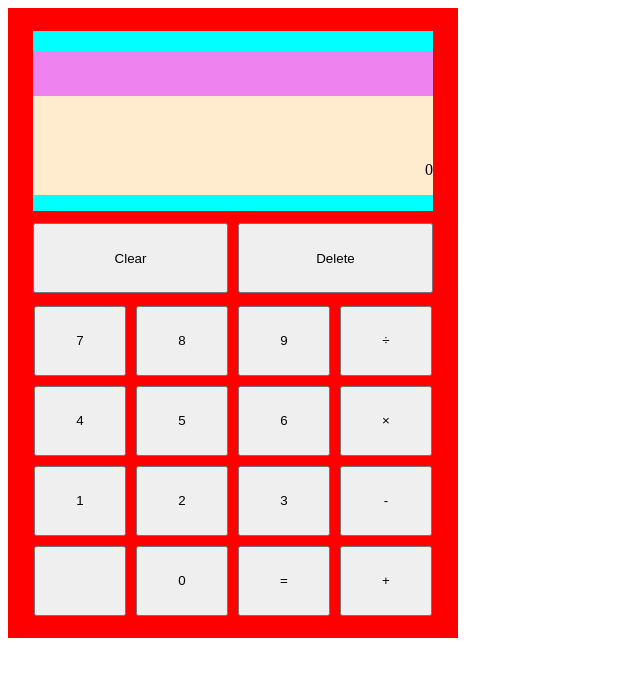
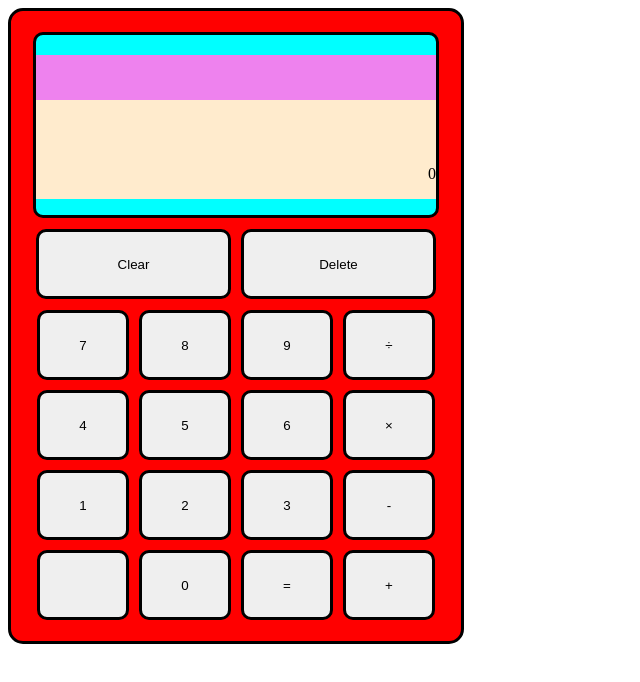
Before and after one commit to fmendezr/calculator, a plain HTML site: page index.html in a window 1280 px wide. Shown: the whole page, without its empty margins (0-640 px from the left). Drawn offline with Linux system fonts and the light colour scheme.

Commit message:
Add border styling to calculator, display and buttons

```diff
--- a/styles.css
+++ b/styles.css
@@ -9,6 +9,13 @@
     height: 610px;
     width: 450px;
     background-color: red;
+    border: 3px solid black;
+    border-radius: 15px;
+}
+
+button {
+    border: 3px solid black;
+    border-radius: 10px;
 }
 
 /* Display */
@@ -17,6 +24,8 @@
     height: 180px;
     width: 400px;
     background-color: aqua;
+    border: 3px solid black;
+    border-radius: 10px;
 }
 
 /* Upper part of display */
```
